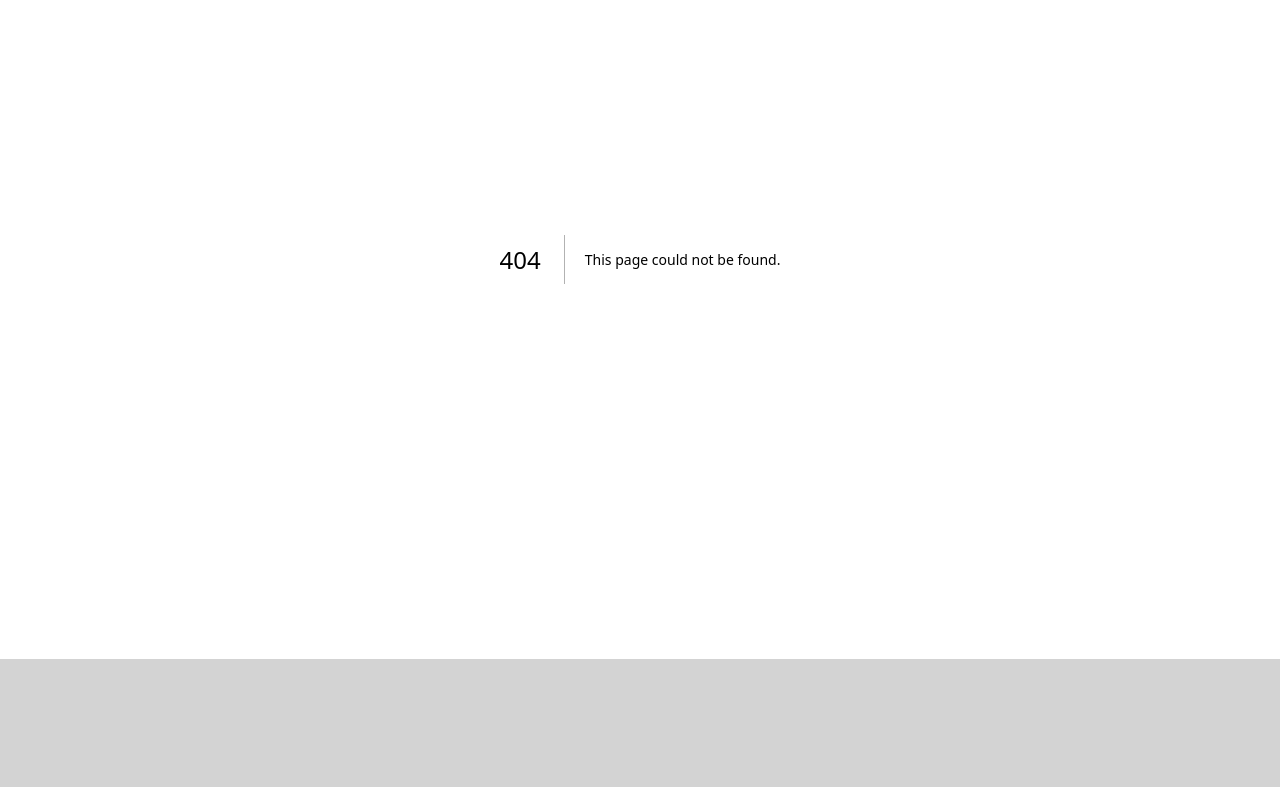
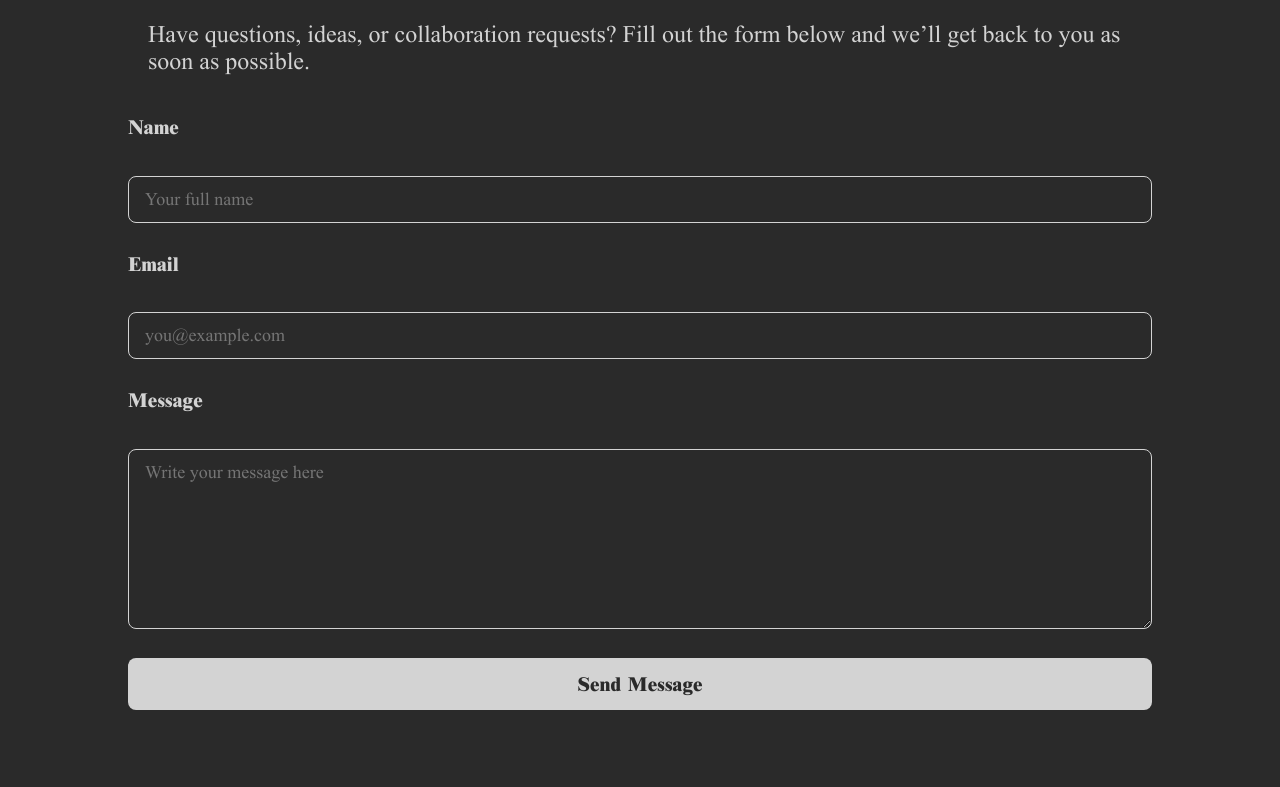
Before and after one commit to Antonioreyes8/warehouse-project, a Next.js app: page /contact in a window 1280 px wide. Before the commit this address had no page. Shown: the part 353-1140 px from the top of the page. Built offline with nearby package versions, Linux system fonts and the light colour scheme.

Commit message:
Contact form V1

```diff
--- /dev/null
+++ b/app/contact/page.tsx
@@ -0,0 +1,9 @@
+import ContactSection from "@/components/sections/ContactSection";
+
+export default function ContactPage() {
+  return (
+    <main>
+      <ContactSection />
+    </main>
+  );
+}
--- a/app/layout.tsx
+++ b/app/layout.tsx
@@ -4,6 +4,7 @@ import Footer from '../components/layout/Footer';
 import '../css/globals.css';
 import '../css/home.css';
 import '../css/basic_template.css';
+import '../css/contact.css';
 
 export default function RootLayout({ children }: { children: React.ReactNode }) {
   return (
--- a/components/layout/Footer.tsx
+++ b/components/layout/Footer.tsx
@@ -6,11 +6,11 @@ export default function Footer() {
       <div className="footer_left">
         <div>
           <p><Link href="/" className="link">Home</Link></p>
-          <p><Link href="/about" className="link">Manifesto</Link></p>
+          <p><Link href="/manifesto" className="link">Manifesto</Link></p>
           <p>Financial Hub</p>
           <p><Link href="/guidelines" className="link">Community Guidelines</Link></p>
           <p><Link href="/FAQ" className="link">FAQ</Link></p>
-          <p>Contact</p>
+          <p><Link href="/contact" className="link">Contact</Link></p>
           <br />
           <p>Denton, Texas</p>
           <p>The Warehouse Project © 2026</p>
--- /dev/null
+++ b/components/sections/ContactSection.tsx
@@ -0,0 +1,50 @@
+export default function ContactSection() {
+  return (
+    <section className="basic_section">
+      <div className="basic_content">
+        <div>
+          <h2>Contact</h2>
+
+          <p className="indented">
+            Have questions, ideas, or collaboration requests? Fill out the form
+            below and we’ll get back to you as soon as possible.
+          </p>
+
+          <form
+            className="contact_form"
+            action="https://formspree.io/f/YOUR_FORM_ID"
+            method="POST"
+          >
+            <label htmlFor="name">Name</label>
+            <input
+              type="text"
+              id="name"
+              name="name"
+              placeholder="Your full name"
+              required
+            />
+
+            <label htmlFor="email">Email</label>
+            <input
+              type="email"
+              id="email"
+              name="email"
+              placeholder="you@example.com"
+              required
+            />
+
+            <label htmlFor="message">Message</label>
+            <textarea
+              id="message"
+              name="message"
+              placeholder="Write your message here"
+              required
+            />
+
+            <button type="submit">Send Message</button>
+          </form>
+        </div>
+      </div>
+    </section>
+  );
+}
--- /dev/null
+++ b/css/contact.css
@@ -0,0 +1,72 @@
+.contact_form {
+  display: flex;
+  flex-direction: column;
+  gap: 1.8rem;
+  margin-top: 40px;
+}
+
+.contact_form label {
+  font-family: "TimesNewRomanExtraBold", serif;
+  font-size: 20px;
+  margin-bottom: 8px;
+  color: #d3d3d3;
+}
+
+.contact_form input,
+.contact_form textarea {
+  font-family: "TimesNewRoman", serif;
+  font-size: 18px;
+  padding: 12px 16px;
+  border: 1px solid #d3d3d3;
+  border-radius: 8px;
+  background-color: #2a2a2a;
+  color: #d3d3d3;
+  transition: border 0.3s ease, box-shadow 0.3s ease;
+}
+
+.contact_form input:focus,
+.contact_form textarea:focus {
+  outline: none;
+  border-color: white;
+  box-shadow: 0 0 8px white;
+}
+
+.contact_form textarea {
+  min-height: 180px;
+  resize: vertical;
+}
+
+.contact_form button {
+  font-family: "TimesNewRomanExtraBold", serif;
+  font-size: 20px;
+  padding: 14px 28px;
+  background-color: #d3d3d3;
+  color: #2a2a2a;
+  border: none;
+  border-radius: 8px;
+  cursor: pointer;
+  transition: transform 0.2s ease, background-color 0.3s ease, color 0.3s ease;
+}
+
+.contact_form button:hover {
+  transform: scale(1.05);
+}
+
+.contact_form button:active {
+  transform: translateY(0);
+  background-color: #d3d3d3;
+  color: #2a2a2a;
+}
+
+@media (max-width: 1024px) {
+  .contact_form label {
+    font-size: 16px;
+  }
+  .contact_form input,
+  .contact_form textarea {
+    font-size: 16px;
+  }
+  .contact_form button {
+    font-size: 16px;
+  }
+}
```
Also changed, not shown: app/manifesto/page.tsx (renamed from app/about/page.tsx).
